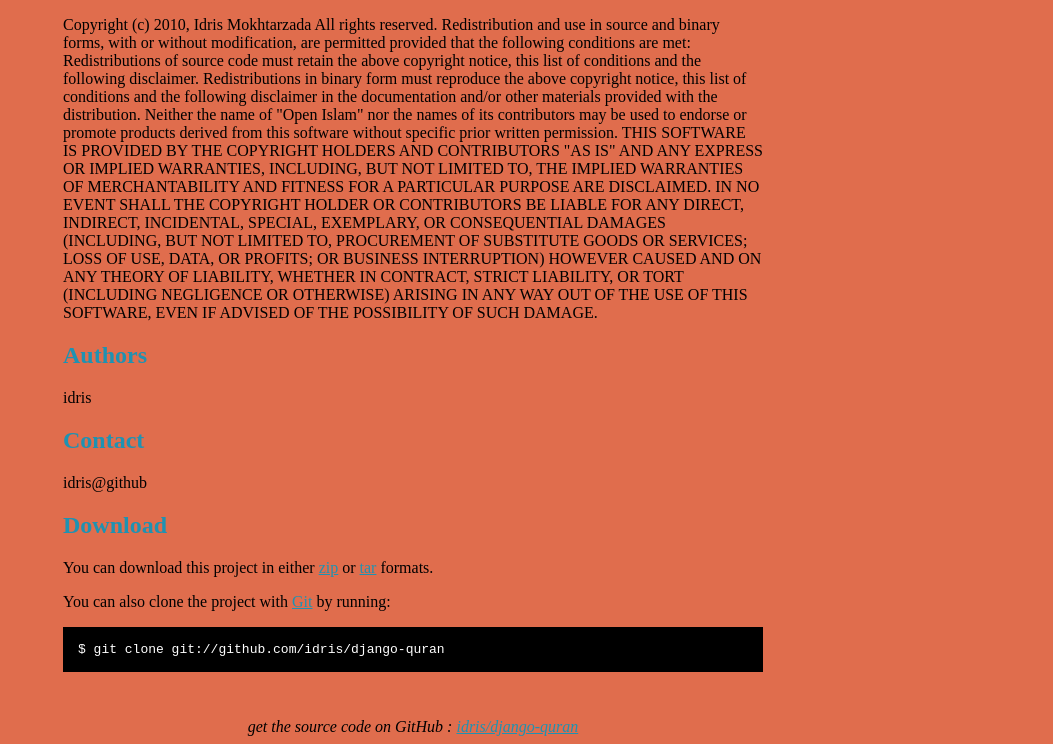
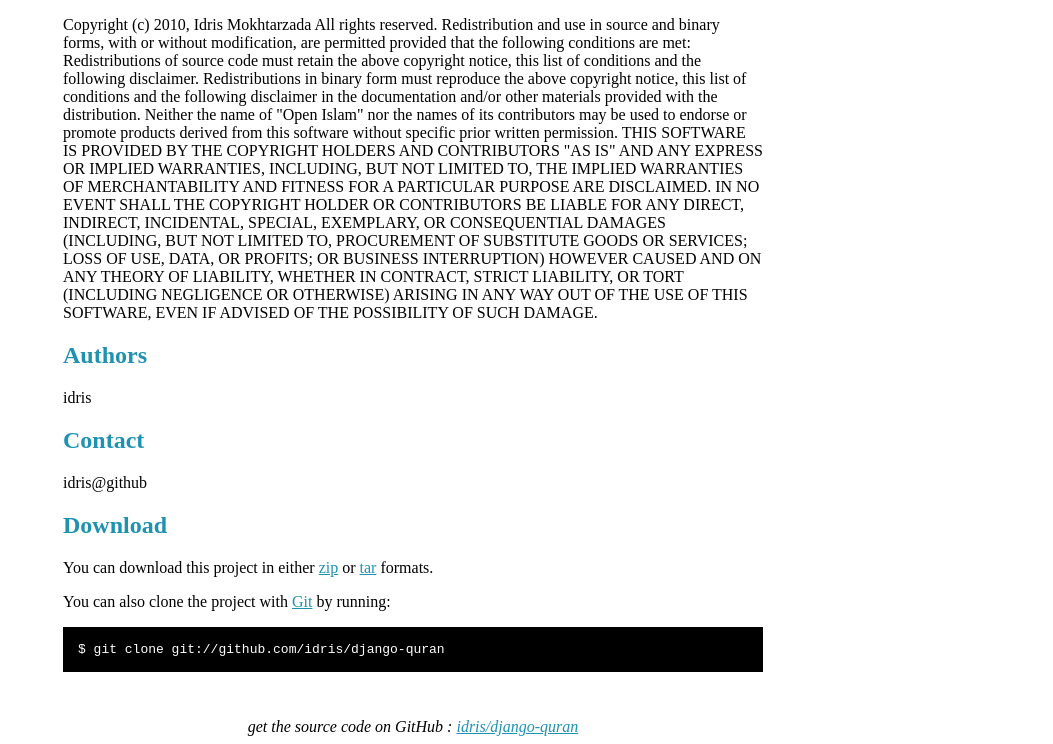
Before and after one commit to idris/django-quran, a plain HTML site: page index.html in a window 1280 px wide. Shown: the part 326-1070 px from the top of the page, without its empty margins (227-1280 px from the left). Drawn offline with Linux system fonts and the light colour scheme.

Commit message:
white bg

```diff
--- a/index.html
+++ b/index.html
@@ -10,7 +10,7 @@
 	<style type="text/css">
 		body {
   		margin-top: 1.0em;
-  		background-color: #e06d4d;
+  		background-color: #fff;
 		  font-family: "Helvetica,Arial,FreeSans";
   		color: #000000;
     }
```
